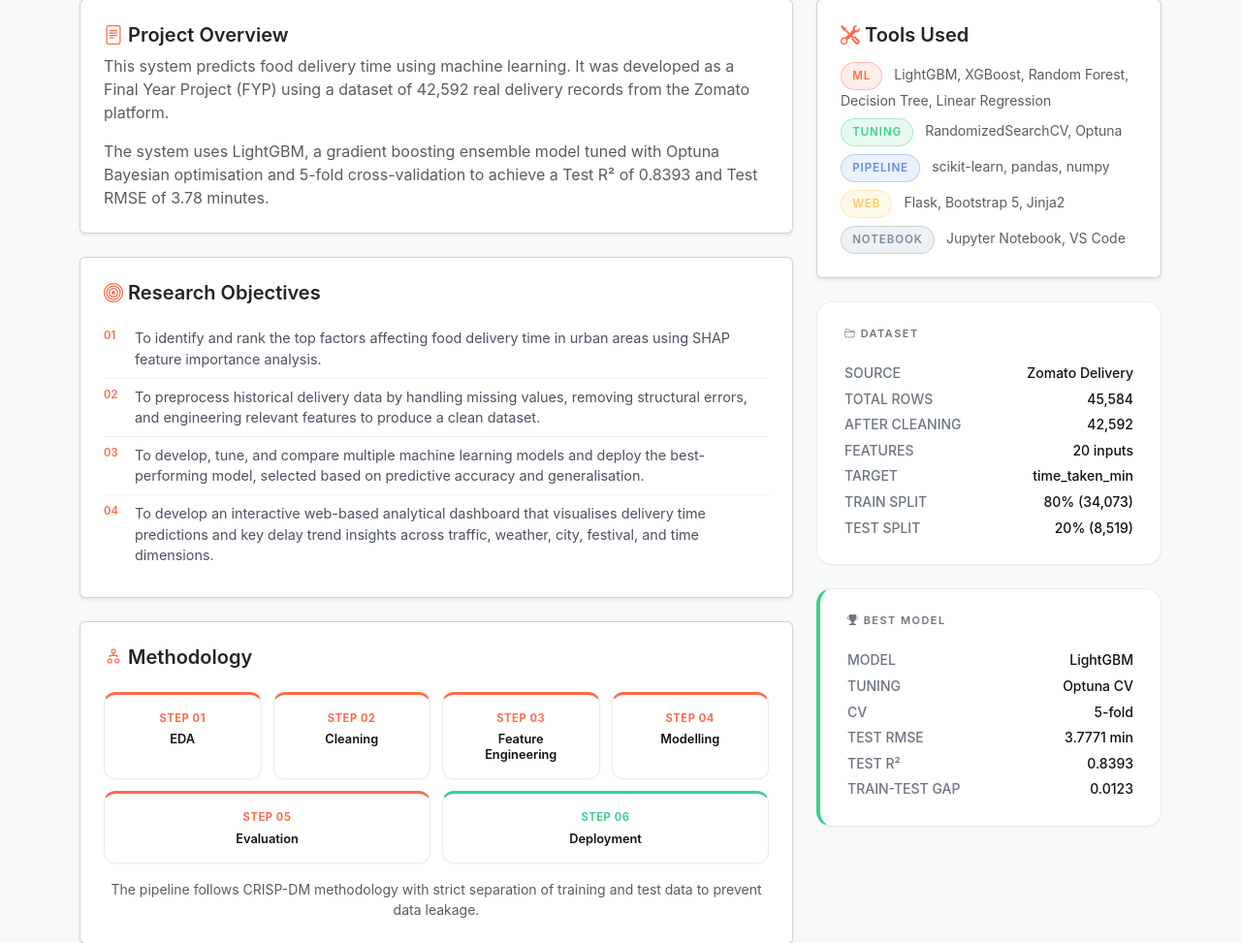
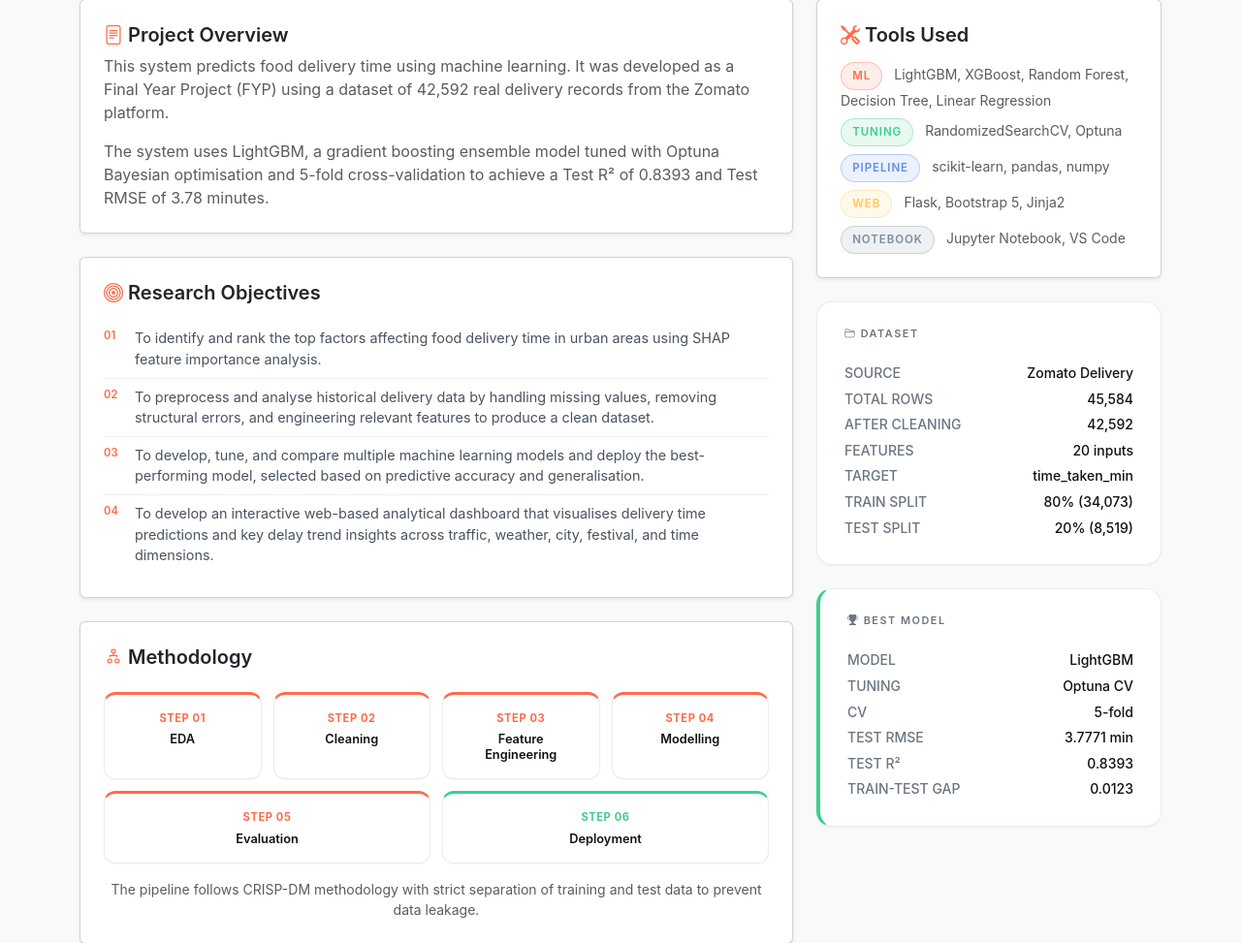
Before and after one commit to zylim04/delivery-app, a Flask app: page /about in a window 1280 px wide. Shown: the part 162-1135 px from the top of the page at 97% size. Run offline with Flask 3, Linux system fonts and the light colour scheme; parts of the project's set-up code (start-up, migrations or seed data) failed here and were passed over.

Commit message:
Update about page

```diff
--- a/templates/about.html
+++ b/templates/about.html
@@ -182,7 +182,8 @@
                     </li>
                     <li>
                         <span class="dp-finding-rank">02</span>
-                        <span>To preprocess historical delivery data by
+                        <span>To preprocess and analyse
+                        historical delivery data by
                         handling missing values, removing structural
                         errors, and engineering relevant features to
                         produce a clean dataset.</span>
```
